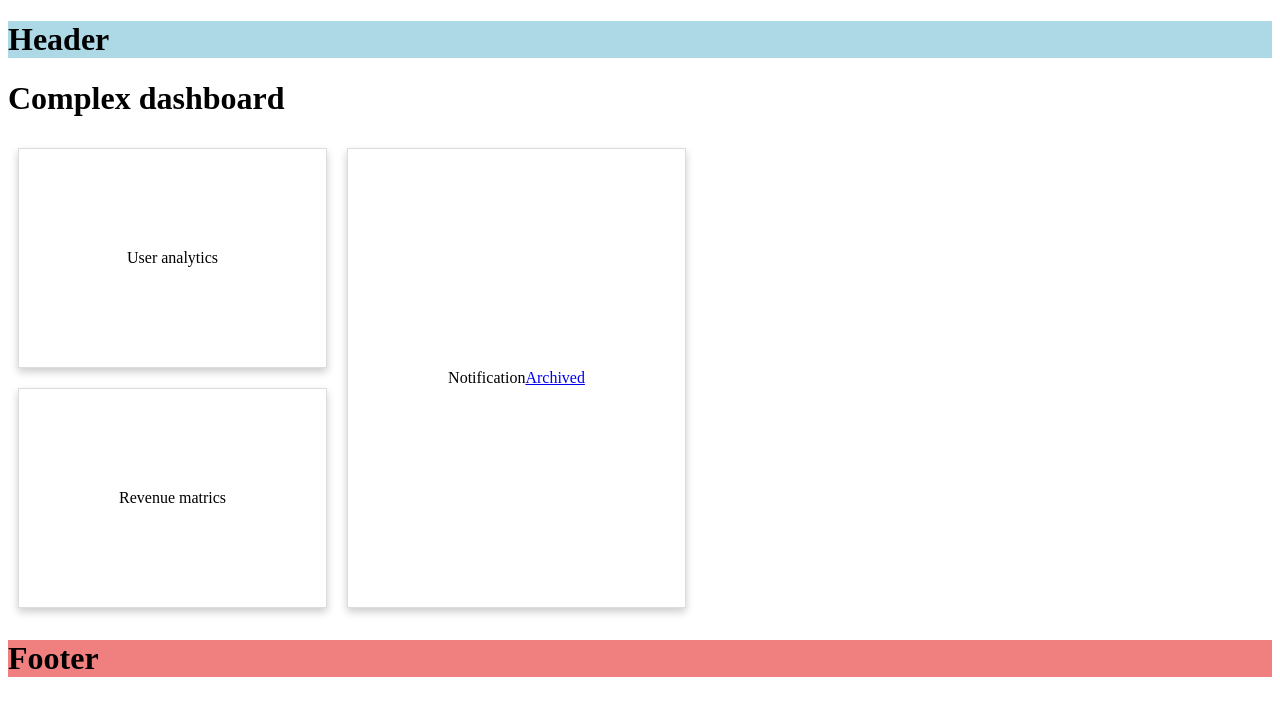
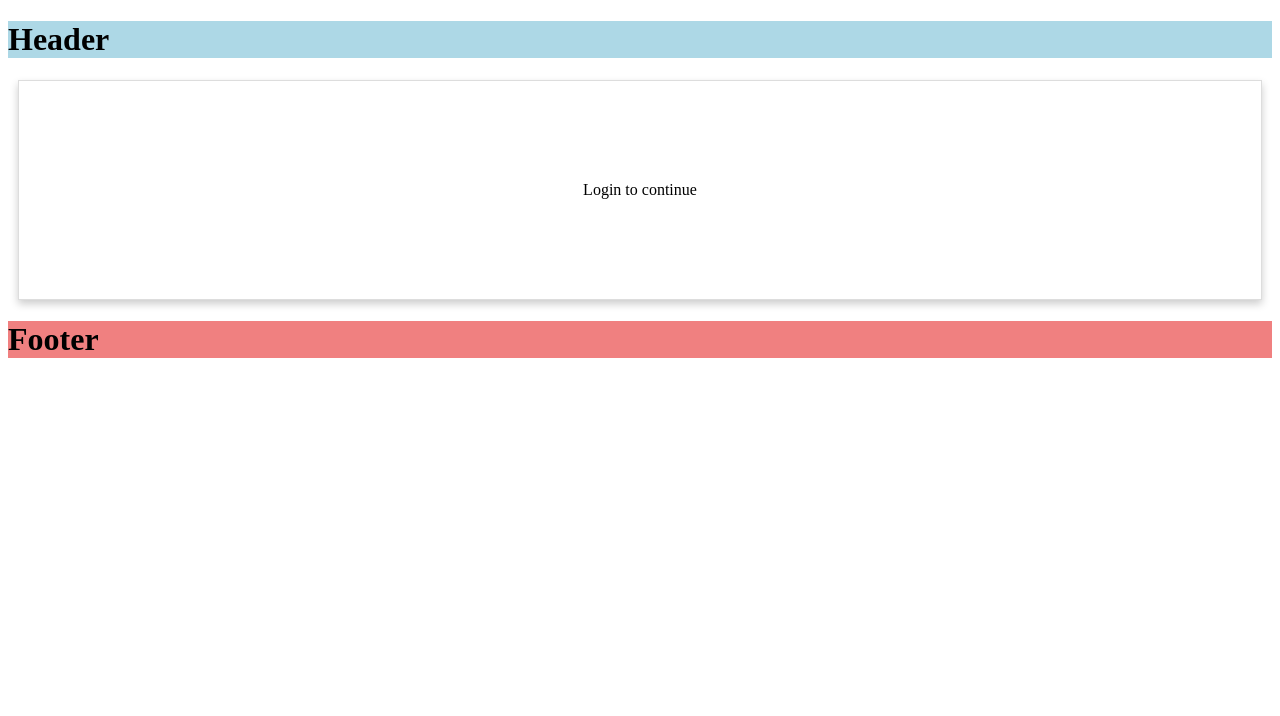
Before and after one commit to naren4488/next-js-learning, a Next.js app in the folder routing-demo/: page /complexDashboard in a window 1280 px wide. Shown: the top 716 px of the page. Built offline with nearby package versions, Linux system fonts and the light colour scheme.

Commit message:
conditional routes

```diff
--- /dev/null
+++ b/routing-demo/src/app/complexDashboard/@login/page.tsx
@@ -0,0 +1,5 @@
+import Card from "@/components/card";
+
+export default function LoginPage(){
+    return <Card>Login to continue</Card>
+}
--- a/routing-demo/src/app/complexDashboard/layout.tsx
+++ b/routing-demo/src/app/complexDashboard/layout.tsx
@@ -2,14 +2,17 @@
   children,
   users,
   revenue,
-    notifications
+  notifications,
+  login,
 }: {
   children: React.ReactNode;
   users: React.ReactNode;
   revenue: React.ReactNode;
   notifications: React.ReactNode;
+  login: React.ReactNode;
 }) {
-    return (
+  const isLoggedIn = false;
+  return isLoggedIn ? (
     <div>
       <div>{children}</div>
       <div style={{ display: "flex" }}>
@@ -20,5 +23,7 @@
         <div style={{ display: "flex", flex: 1 }}>{notifications}</div>
       </div>
     </div>
+  ) : (
+    login
   );
 }
```
Lines whose indentation alone changed are shown as unchanged.
